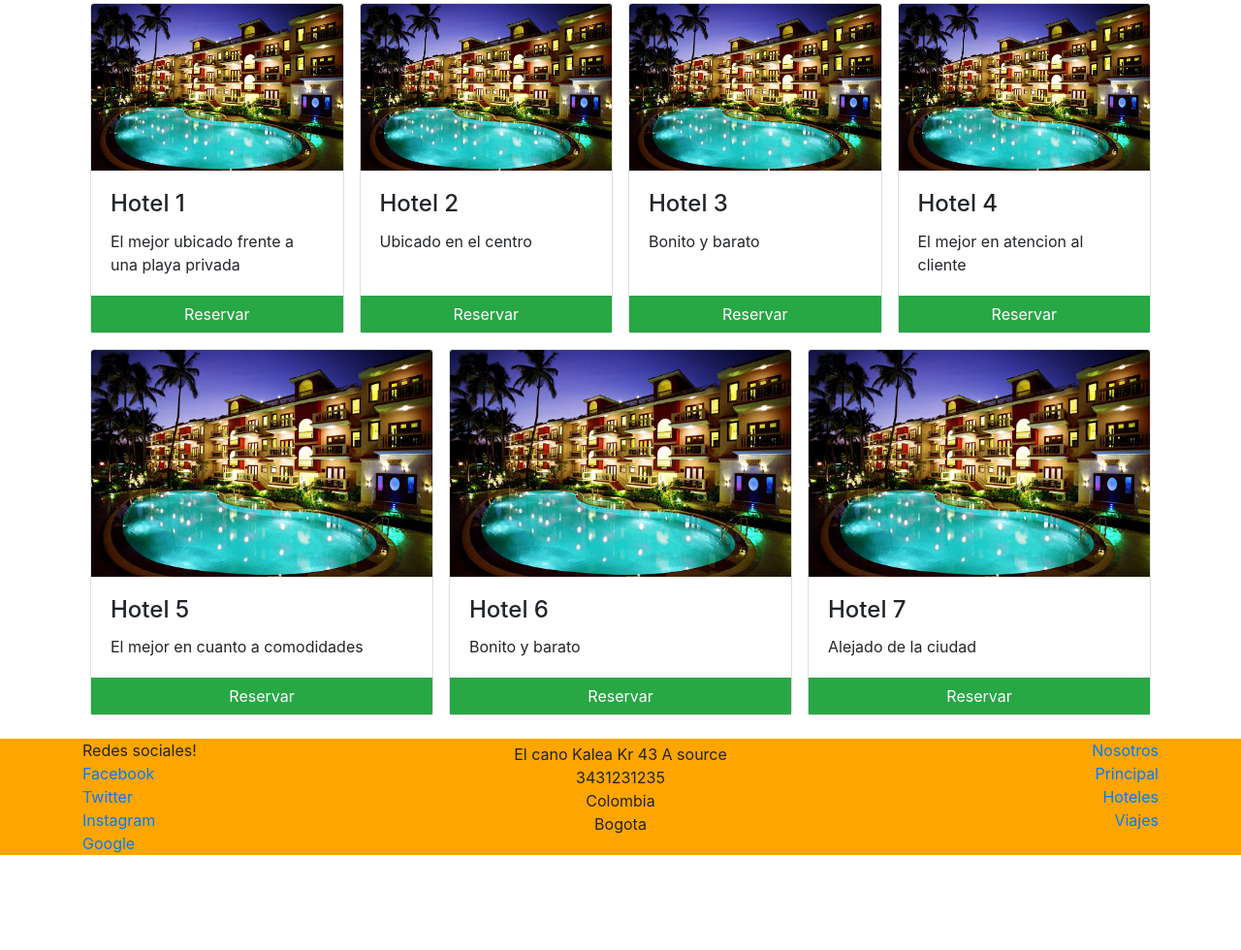
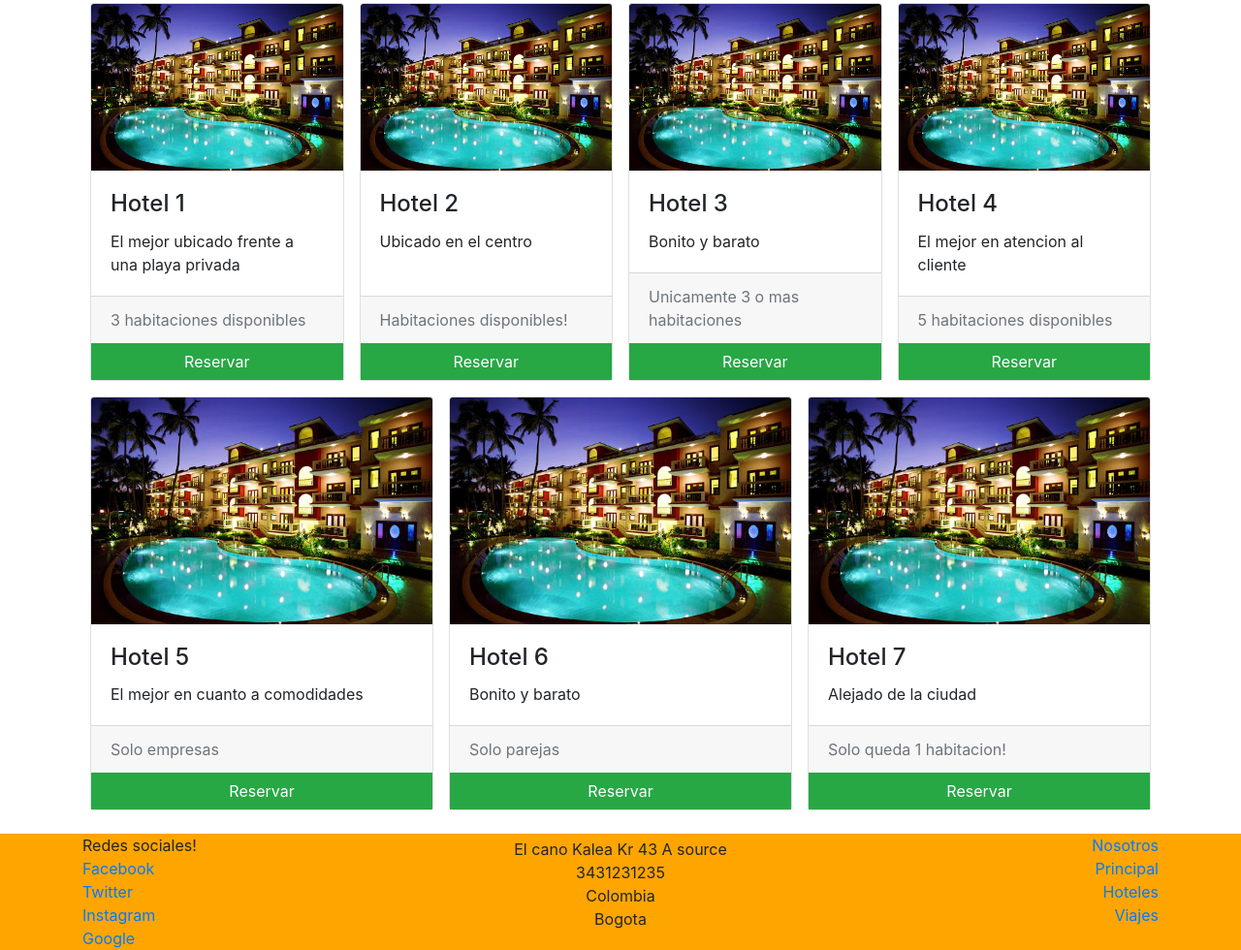
Before and after one commit to sanrinconr/Bootstrap-course, a website: page index.html in a window 1280 px wide. Shown: the part 868-1848 px from the top of the page at 97% size. Before the commit the page ends 1750 px from the top, so only its background shows below. Drawn offline with nearby package versions, Linux system fonts and the light colour scheme; a web font is replaced by a local one.

Commit message:
Se eliminan secciones sin construir

```diff
--- a/index.html
+++ b/index.html
@@ -23,9 +23,9 @@
          <div class="collapse navbar-collapse" id="navbarNavAltMarkup">
             <div class="navbar-nav">
                <a class="nav-item nav-link active" href="./index.html">Home <span class="sr-only">(current)</span></a>
-               <a class="nav-item nav-link" href="./nosotros.html">Nosotros</a>
-               <a class="nav-item nav-link" href="./servicios.html">Servicios</a>
-               <a class="nav-item nav-link" href="./precios.html">precios</a>
+               <!--<a class="nav-item nav-link" href="./nosotros.html">Nosotros</a>
+               <a class="nav-item nav-link" href="./servicios.html">Servicios</a>-->
+               <a class="nav-item nav-link" href="./precios.html">Precios</a>
                <a class="nav-item nav-link" href="./contacto.html">Contacto</a>
             </div>
          </div>
@@ -59,13 +59,15 @@
                <p>Lorem ipsum dolor sit amet, consectetur adipisicing </p>
             </div>
          </div>
-
          <div class="d-flex flex-wrap">
             <div class="card m-2 d-flex flex-column justify-content-between card-hotel">
                <img class="card-img-top img-fluid" src="img/hotel.jpg" alt="Card image cap">
                <div class="card-body">
                   <h4 class="card-title">Hotel 1</h4>
                   <p class="card-text">El mejor ubicado frente a una playa privada</p>
+               </div>
+               <div class="card-footer text-muted">
+                  3 habitaciones disponibles
                </div>
                <button class="btn btn-success btn-block btn-reserva">Reservar <span class="oi oi-dollar"></span></button>
             </div>
@@ -75,6 +77,9 @@
                   <h4 class="card-title">Hotel 2</h4>
                   <p class="card-text">Ubicado en el centro</p>
                </div>
+               <div class="card-footer text-muted">
+                  Habitaciones disponibles!
+               </div>
                <button class="btn btn-success btn-block btn-reserva">Reservar <span class="oi oi-dollar"></span></button>
             </div>
             <div class="card m-2 d-flex flex-column justify-content-between card-hotel">
@@ -82,6 +87,9 @@
                <div class="card-body">
                   <h4 class="card-title">Hotel 3</h4>
                   <p class="card-text">Bonito y barato</p>
+               </div>
+               <div class="card-footer text-muted">
+                  Unicamente 3 o mas habitaciones
                </div>
                <button class="btn btn-success btn-block btn-reserva">Reservar <span class="oi oi-dollar"></span></button>
             </div>
@@ -91,6 +99,9 @@
                   <h4 class="card-title">Hotel 4</h4>
                   <p class="card-text">El mejor en atencion al cliente</p>
                </div>
+               <div class="card-footer text-muted">
+                  5 habitaciones disponibles
+               </div>
                <button class="btn btn-success btn-block btn-reserva">Reservar <span class="oi oi-dollar"></span></button>
             </div>
             <div class="card m-2 d-flex flex-column justify-content-between card-hotel">
@@ -98,6 +109,9 @@
                <div class="card-body">
                   <h4 class="card-title">Hotel 5</h4>
                   <p class="card-text">El mejor en cuanto a comodidades</p>
+               </div>
+               <div class="card-footer text-muted">
+                  Solo empresas
                </div>
                <button class="btn btn-success btn-block btn-reserva">Reservar <span class="oi oi-dollar"></span></button>
             </div>
@@ -107,6 +121,9 @@
                   <h4 class="card-title">Hotel 6</h4>
                   <p class="card-text">Bonito y barato</p>
                </div>
+               <div class="card-footer text-muted">
+                  Solo parejas
+               </div>
                <button class="btn btn-success btn-block btn-reserva">Reservar <span class="oi oi-dollar"></span></button>
             </div>
             <div class="card m-2 d-flex flex-column justify-content-between card-hotel">
@@ -114,6 +131,9 @@
                <div class="card-body">
                   <h4 class="card-title">Hotel 7</h4>
                   <p class="card-text">Alejado de la ciudad</p>
+               </div>
+               <div class="card-footer text-muted">
+                  Solo queda 1 habitacion!
                </div>
                <button class="btn btn-success btn-block btn-reserva">Reservar <span class="oi oi-dollar"></span></button>
             </div>
```
Also changed, not shown: contacto.html (+3 -3 lines), precios.html (+3 -3 lines), servicios.html (+3 -3 lines).
